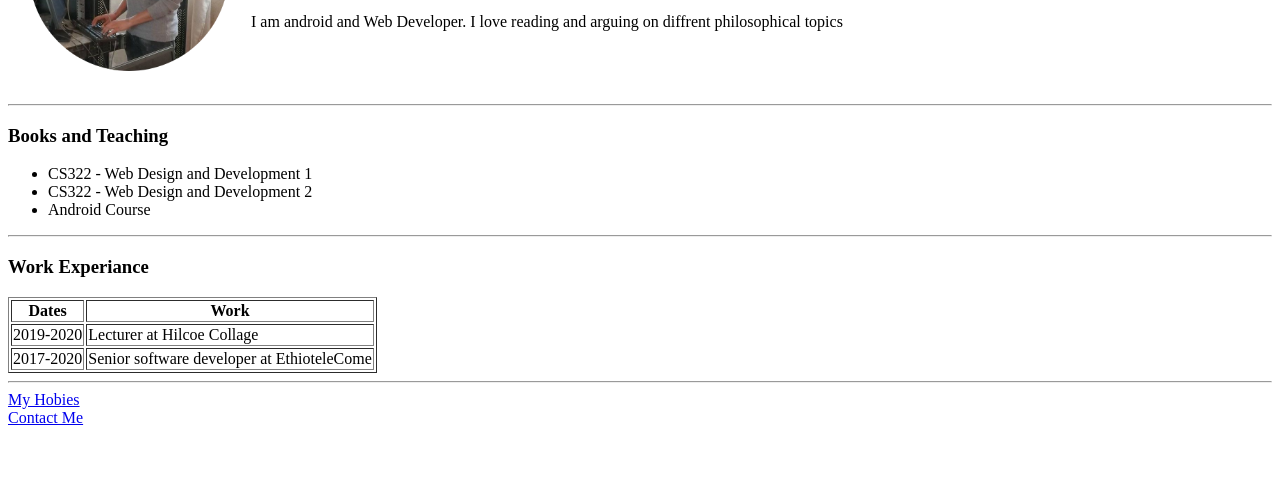
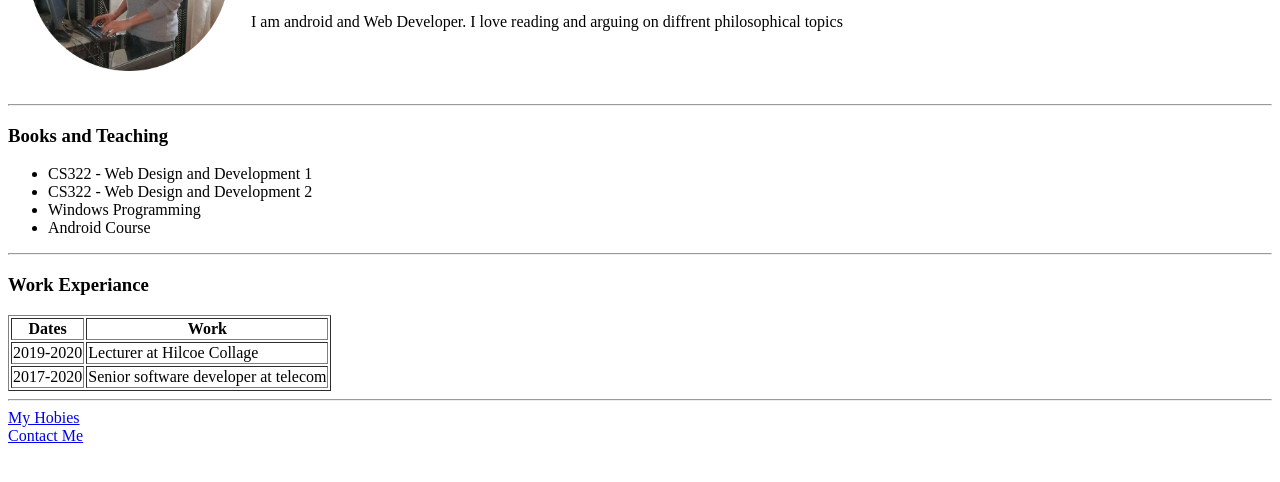
Before and after one commit to jafuti/Personal-site-using-HTML, a plain HTML site: page index.html in a window 1280 px wide. Shown: the part 158-640 px from the top of the page. Drawn offline with Linux system fonts and the light colour scheme.

Commit message:
Update index.html

```diff
--- a/index.html
+++ b/index.html
@@ -24,6 +24,7 @@
     <ul>
         <li>CS322 - Web Design and Development 1</li>
         <li>CS322 - Web Design and Development 2</li>
+		<li>Windows Programming </li>
         <li>Android Course</li>
     </ul>
  <hr>
@@ -38,7 +39,7 @@
          <td>Lecturer at Hilcoe Collage</td>
          <tr>
              <td>2017-2020</td>
-             <td>Senior software developer at EthioteleCome</td>
+             <td>Senior software developer at telecom</td>
          </tr>
         </tbody>
  </table>
```
